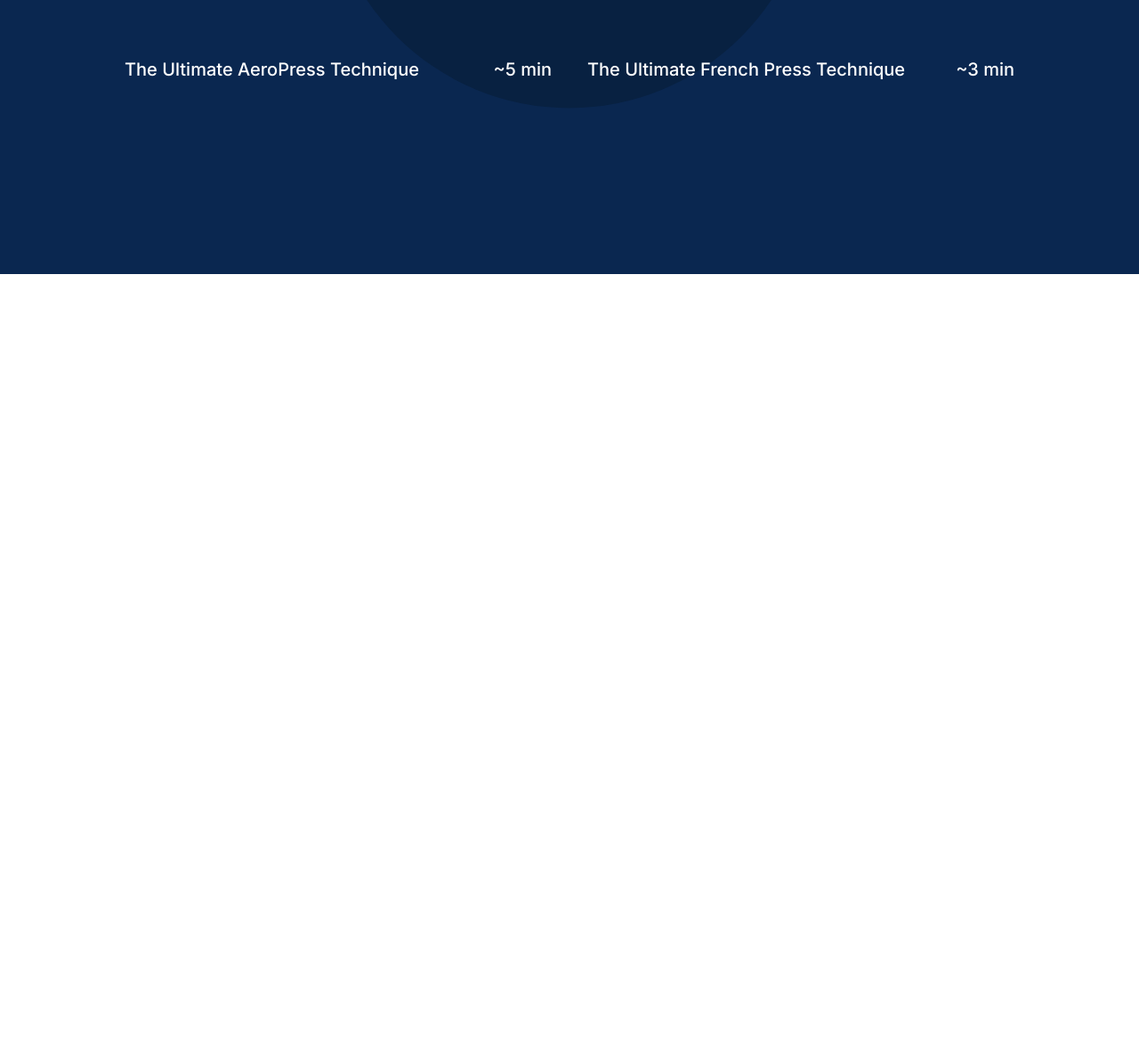
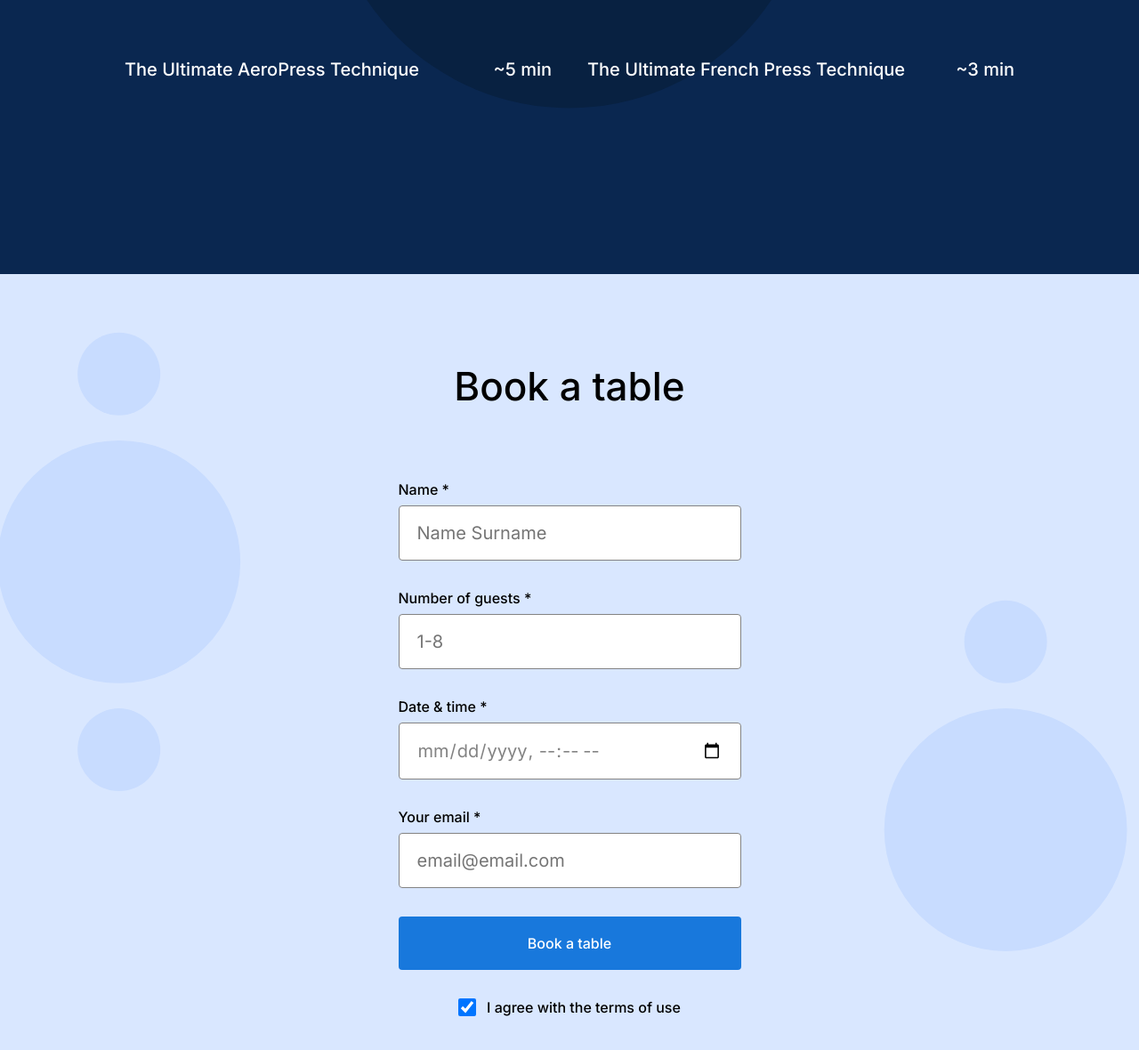
Before and after one commit to Mike-Borges/se_project_coffeeshop, a plain HTML site: page index.html in a window 1280 px wide. Shown: the part 1424-2604 px from the top of the page at 89% size. Before the commit the page ends 1732 px from the top, so only its background shows below. Drawn offline with Linux system fonts and the light colour scheme; grey boxes are pictures that could not be loaded.

Commit message:
Form added to project

```diff
--- a/index.html
+++ b/index.html
@@ -106,7 +106,66 @@
             </li>
           </ul>
         </section>
-        <section id="bookatable" class="reservation"></section>
+        <section id="bookatable" class="reservation">
+          <h2 class="reservation__title">Book a table</h2>
+          <form class="reservation__form form">
+            <fieldset class="form__fieldset">
+              <label for="name-input" class="form__label"
+                >Name *
+                <input
+                  type="text"
+                  placeholder="Name Surname"
+                  id="name-input"
+                  class="form__input"
+                  required
+              /></label>
+              <label for="number-input" class="form__label"
+                >Number of guests *
+                <input
+                  type="number"
+                  placeholder="1-8"
+                  id="number-input"
+                  min="1"
+                  max="8"
+                  class="form__input"
+                  required
+              /></label>
+              <label for="date-time-input" class="form__label">
+                Date & time *
+                <input
+                  type="datetime-local"
+                  id="date-time-input"
+                  class="form__input"
+                  required
+                />
+              </label>
+              <label for="email-input" class="form__label">
+                Your email *
+                <input
+                  type="email"
+                  placeholder="email@email.com"
+                  id="email-input"
+                  class="form__input"
+                  required
+                />
+              </label>
+            </fieldset>
+            <button class="form__button">Book a table</button>
+            <label
+              for="checkbox-input"
+              class="form__label form__label_type_checkbox"
+            >
+              <input
+                type="checkbox"
+                id="checkbox-input"
+                class="form__checkbox"
+                checked
+                required
+              />
+              I agree with the terms of use
+            </label>
+          </form>
+        </section>
         <section id="menu" class="menu"></section>
         <section id="contacts" class="contacts"></section>
       </main>
--- a/pages/index.css
+++ b/pages/index.css
@@ -143,3 +143,82 @@
   font-size: 20px;
   line-height: 30px;
 }
+
+.reservation {
+  padding: 100px 0 120px;
+  background: center / cover no-repeat #d9e7ff
+    url(/images/background_reservation.svg);
+}
+
+.reservation__title {
+  text-align: center;
+  font-weight: 500;
+  font-size: 44px;
+  line-height: 52px;
+  margin: 0 0 80px;
+}
+
+.reservation__form {
+  margin: 0 auto;
+}
+
+.form {
+  max-width: 385px;
+}
+
+.form__fieldset {
+  margin: 0;
+  padding: 0;
+  border: none;
+}
+
+.form__input {
+  display: block;
+  width: 100%;
+  box-sizing: border-box;
+  padding: 15px 20px;
+  margin: 8px 0 32px;
+  border: 1px solid #838383;
+  border-radius: 4px;
+  font-size: 20px;
+  line-height: 30px;
+  color: #838383;
+}
+
+.form__label {
+  font-weight: 500;
+  font-size: 16px;
+  line-height: 20px;
+}
+
+.form__button {
+  border-radius: 4px;
+  background-color: #1878dc;
+  color: #fff;
+  width: 100%;
+  padding: 20px 0;
+  border: none;
+  margin-bottom: 32px;
+  font-weight: 500;
+  font-size: 16px;
+  line-height: 20px;
+}
+
+.form__button:hover {
+  background-color: #3f96f3;
+}
+
+.form__checkbox {
+  border-radius: 2px;
+  width: 20px;
+  height: 20px;
+}
+
+.form__label_type_checkbox {
+  display: flex;
+  justify-content: center;
+  gap: 12px;
+  font-weight: 500;
+  font-size: 16px;
+  line-height: 20px;
+}
```
Also changed, not shown: images/check.svg (deleted).
